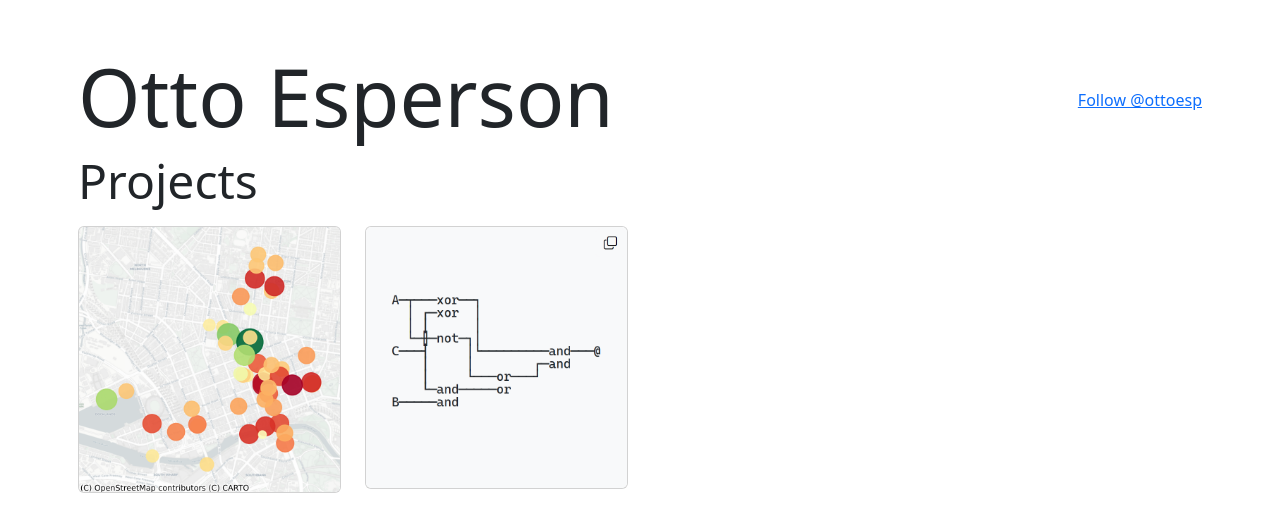
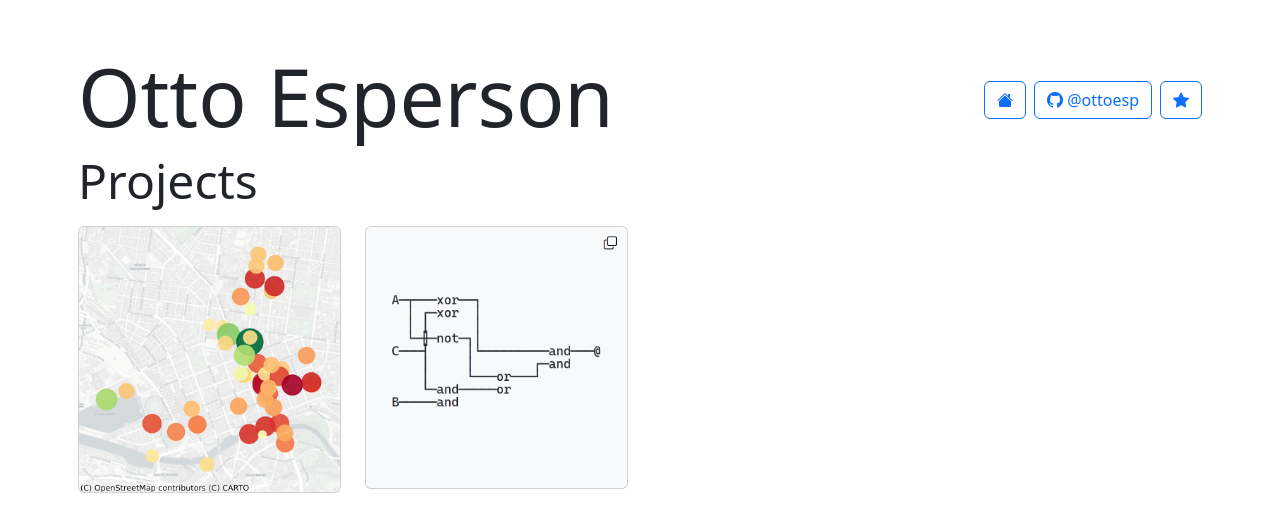
Before and after one commit to ottoesp/portfolio, a website built with Vite: page portfolio/src/index.html in a window 1280 px wide. Built offline with nearby package versions, Linux system fonts and the light colour scheme.

Commit message:
Updated buttons

```diff
--- a/portfolio/src/index.html
+++ b/portfolio/src/index.html
@@ -13,19 +13,27 @@
         }
     </style>
 
+    <link rel="stylesheet" href="https://cdn.jsdelivr.net/npm/bootstrap-icons@1.11.0/font/bootstrap-icons.css">
+
     <script type="module" src="./js/main.js"></script>
 </head>
 
 <body>
     <div class="container mt-5 mb-20vh d-flex flex-column g-3 overflow-hidden">
         <div class="row gy-2">
-            <div class="col-12 col-lg-9">
+            <div class="col-12 col-md-8">
                 <h1 class="display-1">Otto Esperson</h1>
             </div>
-            <div class="col-12 col-lg-3 d-flex flex-wrap align-items-center justify-content-center justify-content-lg-end gap-2">
-                <a class="github-button" href="https://github.com/ottoesp"
-                    data-color-scheme="no-preference: light; light: light; dark: dark;" data-size="large"
-                    aria-label="Follow @ottoesp on GitHub">Follow @ottoesp</a>
+            <div class="col-12 col-md-4 d-flex flex-nowrap align-items-center justify-content-center justify-content-lg-end gap-2">
+                <a href="https://ottoesperson.com" class="btn btn-outline-primary" title="Home">
+                    <i class="bi bi-house-fill"></i>
+                </a>
+                <a href="https://github.com/ottoesp" class="btn btn-outline-primary text-nowrap" title="Follow on GitHub">
+                    <i class="bi bi-github"></i> <span class="d-none d-sm-inline">@ottoesp</span>
+                </a>
+                <a href="https://github.com/ottoesp/melbournepedestrianinvestigation" class="btn btn-outline-primary text-nowrap" title="Star on GitHub">
+                    <i class="bi bi-star-fill"></i>
+                </a>
             </div>
         </div>
 
@@ -58,7 +66,6 @@
         </div>
     </div>
 
-    <script async defer src="https://buttons.github.io/buttons.js"></script>
     <script src="https://cdn.jsdelivr.net/npm/bootstrap@5.3.8/dist/js/bootstrap.bundle.min.js"
         integrity="sha384-FKyoEForCGlyvwx9Hj09JcYn3nv7wiPVlz7YYwJrWVcXK/BmnVDxM+D2scQbITxI"
         crossorigin="anonymous"></script>
```
